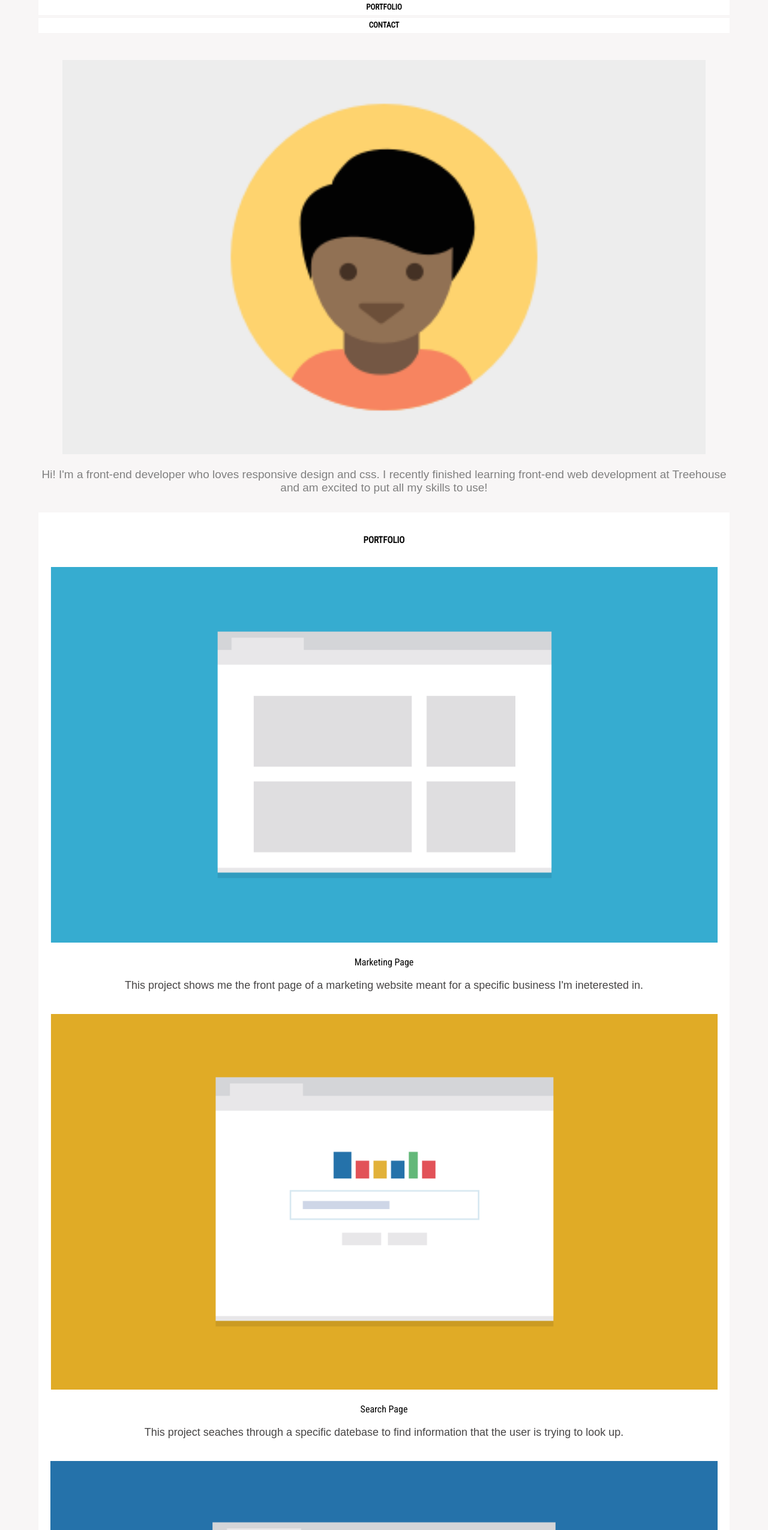
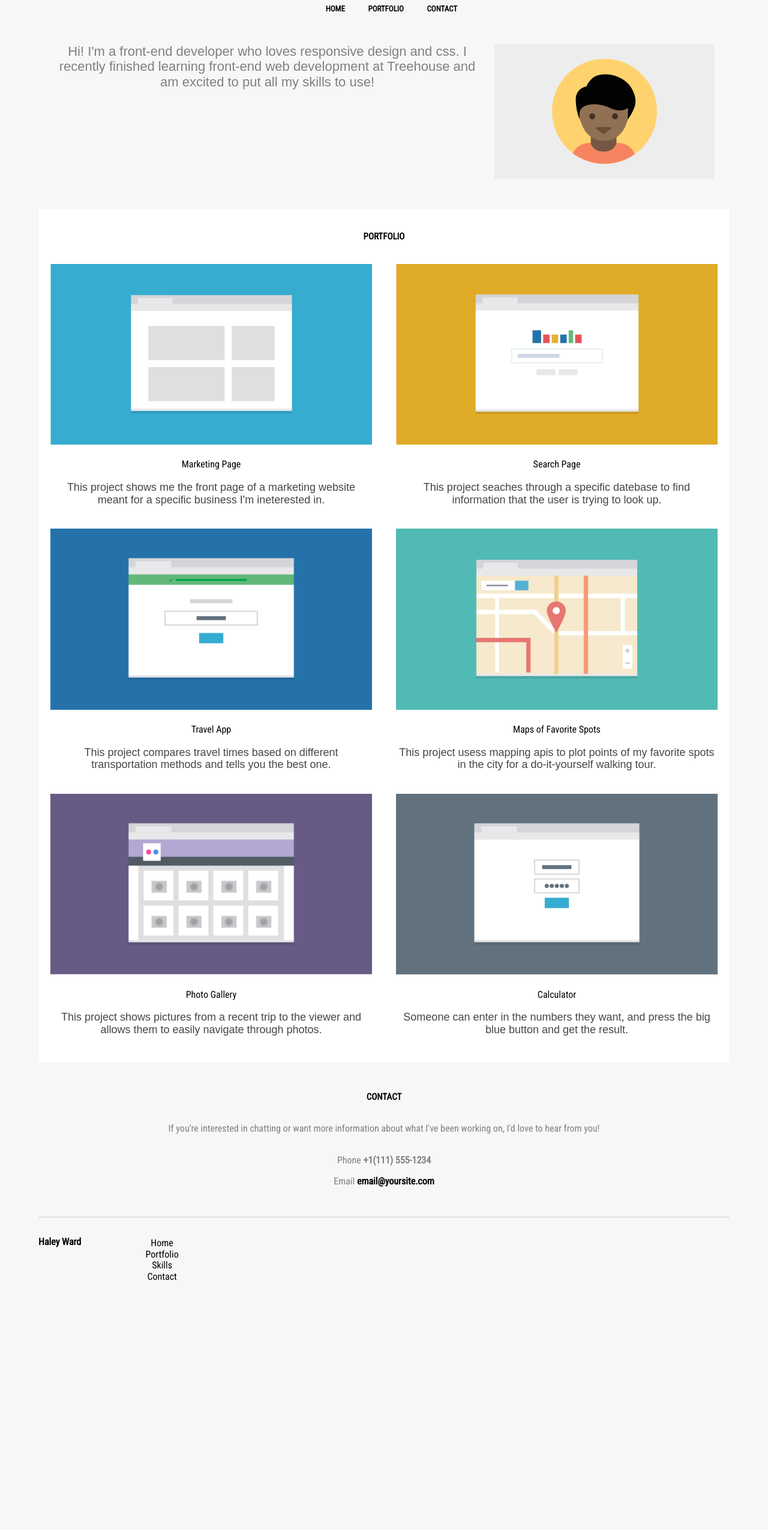
Before and after one commit to HaleyWardo/treehouse-responsive-layout, a plain HTML site: page index.html in a window 1280 px wide. Shown: the part 84-2634 px from the top of the page at 60% size. After the commit the page ends 2269 px from the top, so only its background shows below. Drawn offline with Linux system fonts and the light colour scheme; a web font is replaced by a local one.

Commit message:
Included media query for 768px

```diff
--- a/css/style.css
+++ b/css/style.css
@@ -13,10 +13,14 @@ body {
     text-align: center;
 }
 
+a {
+    text-decoration: none;
+}
+
 .main-nav .name {
     font-size: 1.5625em;
     font-weight: bold;
-    padding: 5px 0 20px;
+    padding: 15px 0 20px;
 }
 
 .main-nav .links a {
@@ -24,18 +28,13 @@ body {
     font-weight: bold;
     display: flex;
     flex-direction: column;
-    text-decoration: none;
     text-transform: uppercase;
     background-color: white;
     margin-bottom: 5px;
     padding: 5px;
 }
 
-a:link {
-    color: black;
-}
-
-a:visited {
+a:link, a:visited {
     color: black;
 }
 
@@ -56,7 +55,6 @@ a:hover {
     color: grey;
 }
 
-
 .main-content {
     background-color: white;
     width: 100%;
@@ -76,7 +74,6 @@ a:hover {
     margin: 0 auto;
     width: 100%;
     padding: 20px;
-
 }
 
 .main-content .card p {
@@ -86,19 +83,13 @@ a:hover {
     padding: 0 16px;
 }
 
-.footer {
-    margin-bottom: 3.4375em;;
+.contact-info {
+    margin: 3.125em 0;
 }
-
-.footer .contact {
+.contact-info .contact {
     font-size: .94em;
     font-weight: bold;
     text-transform: uppercase;
-    padding: 3.4375em 0 1.25em;
-}
-
-.footer .text a {
-    text-decoration: none;
 }
 
 .text, .text-para {
@@ -108,14 +99,6 @@ a:hover {
 .footer-nav {
     border-top: 1px solid lightgrey;
     padding: 1.5625em 0;
-}
-
-.contact-info {
-    margin: 3.125em 0;
-}
-
-.contact-info .contact {
-    font-weight: bold;
 }
 
 .footer-nav h3 {
@@ -129,9 +112,78 @@ a:hover {
 }
 
 .top {
-    text-decoration: none;
     list-style-type: none;
     text-transform: uppercase;
     font-size: smaller;
     font-weight: bold;
 }
+
+
+/*------------------Media Queries----------*/
+
+@media (min-width: 768px) {
+    .main-nav .name {
+        padding: 40px 0 20px;
+    }
+
+    .main-nav .links a {
+        display: inline;
+        background-color: inherit;
+        padding-left: 2.3em;
+    }
+
+    .header {
+        display: flex;
+        flex-direction: row-reverse;
+        margin: 3.125em 1.5625em;
+    }
+
+    .header img {
+        width: 50%;
+        padding: 0;
+    }
+
+    .header p {
+        font-size: 1.375em;
+        margin: 0;
+        padding-right: 1em;
+    }
+
+    .main-content .card {
+        width: 50%;
+    }
+
+    .main-content .row-container{
+        display: flex;
+        flex-wrap: wrap;
+    }
+
+    .main-content .card p {
+        padding: 0 25px;
+    }
+
+    .text-para {
+        margin: 35px 100px;
+    }
+
+    .footer-nav {
+        padding: 1em 0 3em;
+        display: flex;
+        flex-direction: row;
+    }
+
+    .footer-ul {
+        display: inline;
+        list-style-type: none;
+    }
+
+    .top {
+        display: none;
+    }
+}
+
+
+
+@media (min-width: 1024px) {
+
+}
--- a/index.html
+++ b/index.html
@@ -61,9 +61,9 @@
                             transportation methods and tells you the best one.
                             </p>
                         </div>
-                    </div>
 
-                    <div class="row-container">
+
+
                         <div class="card">
                             <img src="images/portfolio-4.png" alt="Map of my favorite spots">
                             <div>Maps of Favorite Spots</div>
@@ -103,12 +103,14 @@
             <footer>
                 <nav class="footer-nav">
                     <h3>Haley Ward</h3>
+                    <div class="nav">
                         <ul class="footer-ul">
                             <li><a href="#home">Home</a></li>
                             <li><a href="#portfolio">Portfolio</a></li>
                             <li><a href="#skills">Skills</a></li>
                             <li><a href="#contact">Contact</a></li>
                         </ul>
+                    </div>
                     <a class="top" href="#top">Back to Top</a>
                 </nav>
             </footer>
```
Lines whose indentation alone changed are shown as unchanged.
